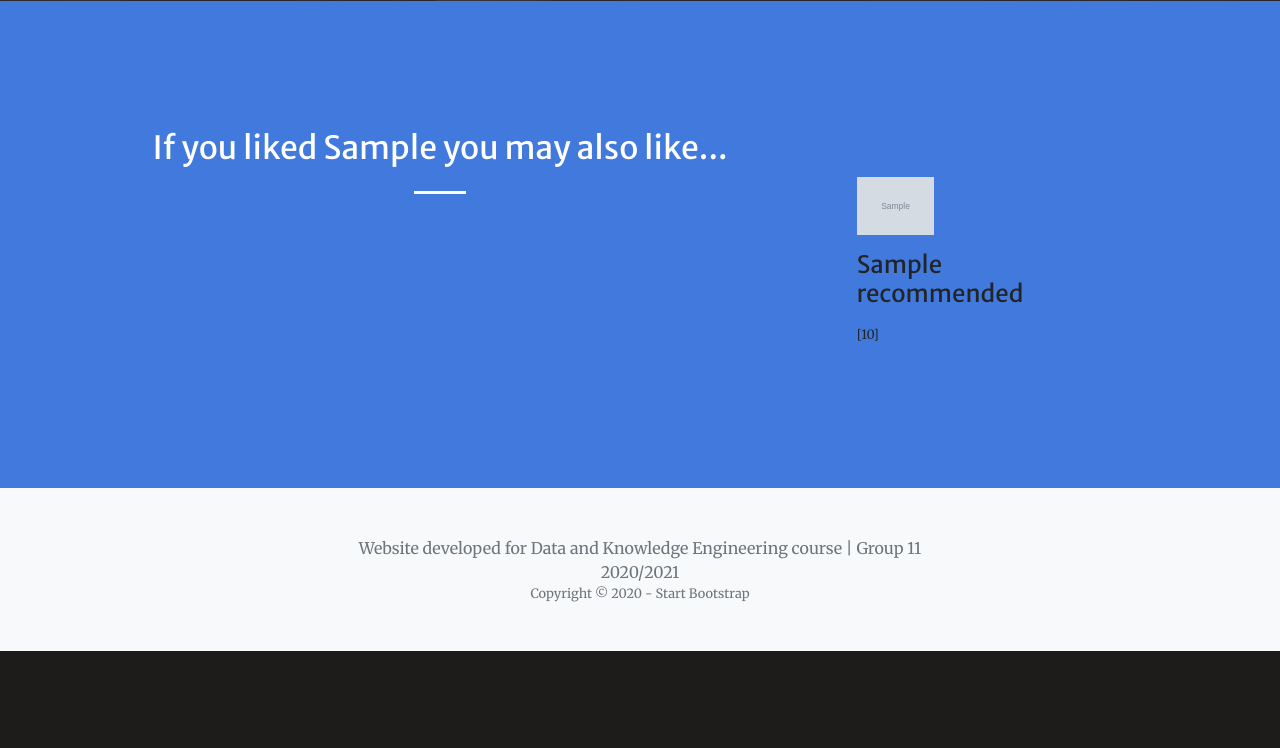
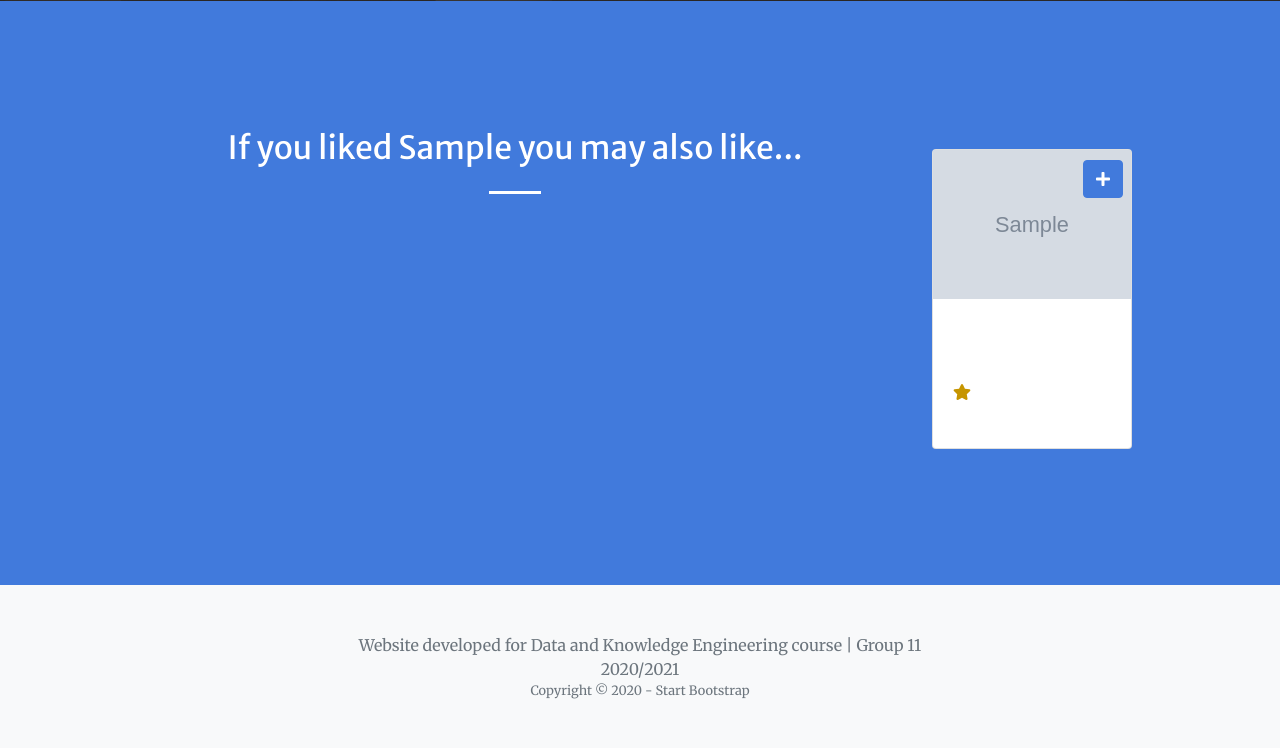
Before and after one commit to marciapires10/What2SeeNext-RDF, a Django app: template webapp/templates/playlist.html in a window 1280 px wide. Shown: the part 799-1547 px from the top of the page. Before the commit the page ends 1450 px from the top, so only its background shows below. Run offline with Django 3.2, Linux system fonts and the light colour scheme; the template is opened without the code that fills it: most values are stand-ins (such as "Sample title", 1, 10 or a date in 2020); grey boxes marked "Sample" are stand-in pictures; some libraries are stand-ins or nearby versions.

Commit message:
Fixed recommendations

```diff
--- a/webapp/templates/playlist.html
+++ b/webapp/templates/playlist.html
@@ -66,22 +66,35 @@
             <div class="col-lg-8 text-center">
                 <h2 class="text-white mt-0">If you liked {{chosen_movie}} you may also like...</h2>
                 <hr class="divider light my-4" />
+                <p></p>
             </div>
             <div id="news_list" >
-            {% load static %}
             <div role="listbox">
                     <div class="row">
                         {% for id, title, poster, score in recommended %}
                             {% if forloop.counter0 <= 3 %}
                                 <div class="col-lg-3 col-md-6 text-center">
-                                    <div class="mt-5">
-                                        <img class="img-fluid" src="{{ poster }}" alt="" />
-                                        <p></p>
-                                        <a href={{ title }}></a>
-                                        <h3 class="h4 mb-2" style="text-align: left;"> {{ title }}</h3>
-                                        <p></p>
-                                        <p style="font-size: 0.8rem; text-align: left">[{{ score }}]</p>
-                                    </div>
+                                    <form action="" method="post">
+                                        {% csrf_token %}
+                                        <div class="card mb-2" id="full-card-all" style="margin-right: 50px; margin-top: 20px">
+                                            <img class="img-fluid" src="{{ poster }}" alt="{{ title }}" title="{{ title }}" />
+                                            <div class="overlay" alt="{{ title }}" title="{{ title }}">
+                                                <div class="addP">
+                                                    <button type="submit" name="add-to-b" class="btn btn-primary" id="add-to-b"
+                                                        style="margin-top: 10px; margin-right: -143px" value="{{ id }}">
+                                                    <i class="fas fa-plus"></i>
+                                                    </button>
+                                                </div>
+                                                <button type="submit" name="info-m" class="btn btn-primary" id="more-movie-all"
+                                                        style="margin-top: 100px;" value="{{ id }}">
+                                                    See more
+                                                </button>
+                                            </div>
+                                            <p></p>
+                                            <h3 class="h4 mb-2" style="text-align: left; color: white; "> {{ title }}</h3>
+                                            <p style="font-size: 1rem; text-align: left; color: white">{{ score }} <i class="fas fa-star" style="color:#c69500;"></i></p>
+                                        </div>
+                                    </form>
                                 </div>
                             {% endif %}
                         {% endfor %}
```
Also changed, not shown: webapp/templates/movies_list.html (+0 -12 lines), webapp/views.py (+24 -0 lines).
